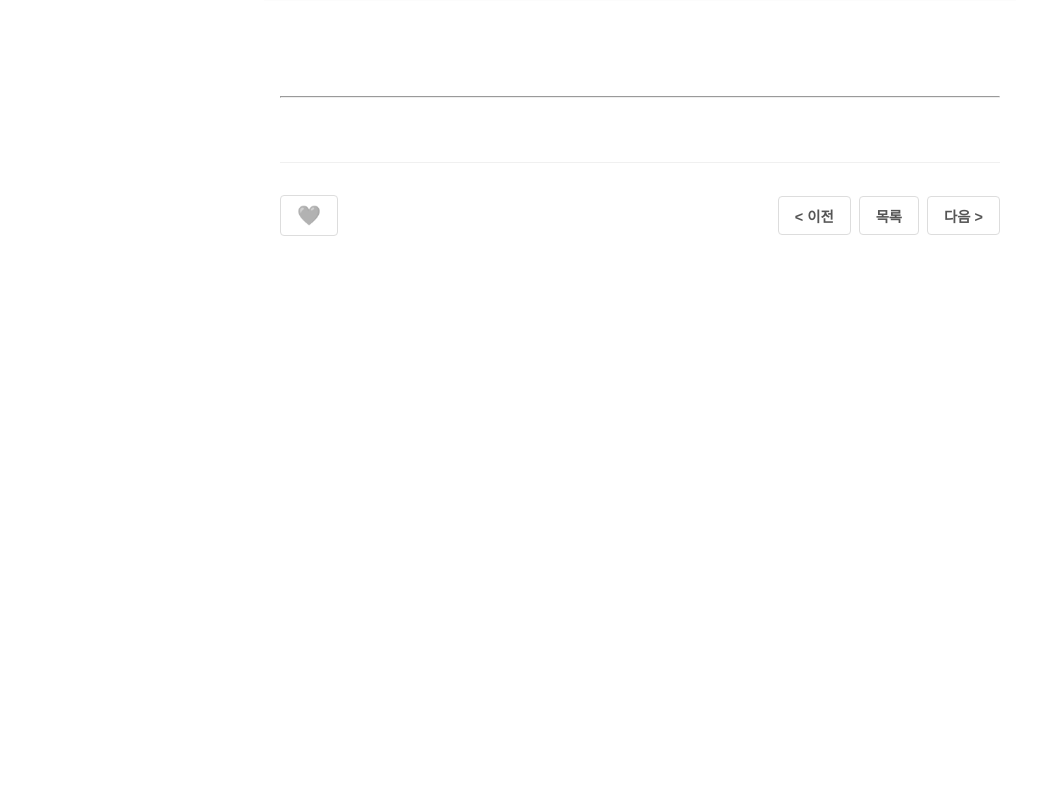
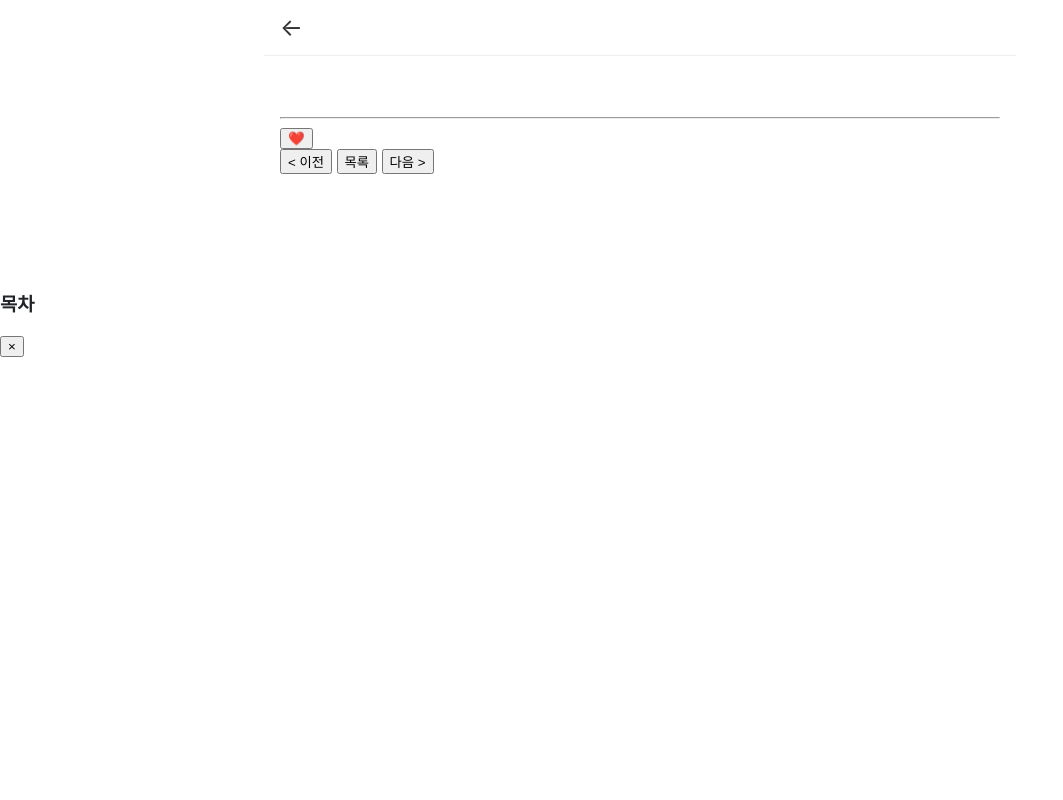
Before and after one commit to jinaberry2/pota.github.io, a website: page post.html in a window 1280 px wide. Shown: the whole page, without its empty margins (0-1063 px from the left). Drawn offline with Linux system fonts and the light colour scheme.

Commit message:
Update post.css

```diff
--- a/post.css
+++ b/post.css
@@ -10,34 +10,37 @@ body {
     max-width: 720px;
     margin: 0 auto;
     background-color: white;
-    padding: 4rem 1.5rem 6rem 1.5rem;
+    /* ✅ 수정: 헤더 높이만큼 상단에 여백을 주어 내용이 가려지지 않게 함 */
+    padding: 6rem 1.5rem;
 }
 
-#post-title { font-size: 2.2rem; margin: 0 0 1rem 0; }
-.author-info { color: #868e96; margin-bottom: 2rem; }
-#post-body { line-height: 1.7; font-size: 1.1rem; }
-#post-body img { max-width: 100%; height: auto; border-radius: 4px; }
+/* ... 다른 스타일은 그대로 둡니다 ... */
 
-/* 상단 플로팅 헤더 */
+/* ===== ✅ 상단 헤더 스타일 (수정) ===== */
 #floating-header {
-    position: fixed;
+    position: fixed; /* 화면 상단에 고정 */
     top: 0;
     left: 0;
     right: 0;
+    max-width: 720px; /* 콘텐츠 너비와 맞춤 */
+    margin: 0 auto; /* 가운데 정렬 */
+
+    display: flex;
+    justify-content: space-between;
+    align-items: center;
+
+    padding: 0.8rem 1rem;
     background-color: rgba(255, 255, 255, 0.95);
     backdrop-filter: blur(5px);
     -webkit-backdrop-filter: blur(5px);
-    transition: transform 0.3s ease-in-out;
-    max-width: 720px;
-    margin: 0 auto;
+    border-bottom: 1px solid #eee;
     z-index: 100;
-    display: flex;
-    justify-content: space-between;
-    align-items: center;
-    padding: 0.8rem 1rem;
-    border-bottom: 1px solid #eee;
-    transform: translateY(-100%);
+
+    /* 스크롤 관련 transform 속성 제거 */
 }
+
+/* .visible 클래스는 더 이상 필요 없으므로 삭제해도 됩니다. */
+
 .header-back-btn {
     font-size: 1.5rem; color: #333; text-decoration: none; flex-basis: 50px;
 }
@@ -47,73 +50,4 @@ body {
 }
 .header-placeholder { flex-basis: 50px; }
 
-.visible { transform: translateY(0); }
-
-/* 하단 바 */
-.post-footer {
-    display: flex;
-    justify-content: space-between;
-    align-items: center;
-    margin-top: 4rem;
-    padding-top: 2rem;
-    border-top: 1px solid #f0f0f0;
-}
-.footer-actions, .footer-nav { display: flex; align-items: center; gap: 0.5rem; }
-
-/* 버튼 공통 스타일 */
-.action-btn, .nav-btn {
-    background: none; border: 1px solid #ddd; cursor: pointer;
-    font-size: 0.9rem; font-weight: bold; color: #555;
-    padding: 0.5rem 1rem; border-radius: 4px;
-    text-decoration: none; transition: background-color 0.2s;
-}
-.action-btn { display: flex; align-items: center; gap: 0.3rem; }
-.action-btn .icon {
-    font-size: 1.2rem; transition: all 0.2s;
-    filter: grayscale(1); opacity: 0.5;
-}
-.action-btn.active .icon { filter: grayscale(0); opacity: 1; transform: scale(1.2); }
-.nav-btn:disabled { color: #ccc; cursor: not-allowed; background-color: #f8f9fa; }
-.nav-btn:hover:not(:disabled), .action-btn:hover { background-color: #f0f0f0; }
-
-/* 사이드 패널 스타일 */
-.side-panel-overlay {
-    position: fixed; top: 0; left: 0; width: 100%; height: 100%;
-    background-color: rgba(0, 0, 0, 0.5); z-index: 150;
-    opacity: 0; visibility: hidden;
-    transition: opacity 0.3s ease, visibility 0s 0.3s;
-}
-.side-panel-overlay.visible { opacity: 1; visibility: visible; transition: opacity 0.3s ease; }
-.side-panel {
-    position: fixed; top: 0; right: 0; width: 320px; max-width: 85%;
-    height: 100%; background-color: white;
-    box-shadow: -2px 0 8px rgba(0,0,0,0.1); z-index: 200;
-    transform: translateX(100%); transition: transform 0.3s ease-in-out;
-    display: flex; flex-direction: column;
-}
-.side-panel.visible { transform: translateX(0); }
-.panel-header {
-    display: flex; justify-content: space-between; align-items: center;
-    padding: 1rem; border-bottom: 1px solid #eee; flex-shrink: 0;
-}
-.panel-header h3 { margin: 0; font-size: 1.1rem; }
-#close-panel-btn {
-    background: none; border: none; font-size: 1.8rem;
-    cursor: pointer; color: #888; padding: 0 0.5rem; line-height: 1;
-}
-.panel-post-list { overflow-y: auto; flex-grow: 1; }
-.panel-post-item {
-    display: flex; align-items: center; padding: 0.9rem 1rem;
-    border-bottom: 1px solid #f0f0f0; text-decoration: none;
-    color: inherit; gap: 1rem;
-}
-.panel-post-item:hover { background-color: #f8f9fa; }
-.panel-post-item.active { background-color: #e9ecef; font-weight: bold; color: black; }
-.panel-post-number {
-    font-size: 0.9rem; color: #868e96; width: 25px;
-    text-align: right; flex-shrink: 0;
-}
-.panel-post-title {
-    flex-grow: 1; font-size: 0.95rem; white-space: nowrap;
-    overflow: hidden; text-overflow: ellipsis;
-}
+/* ... 나머지 스타일은 그대로 둡니다 ... */
```
